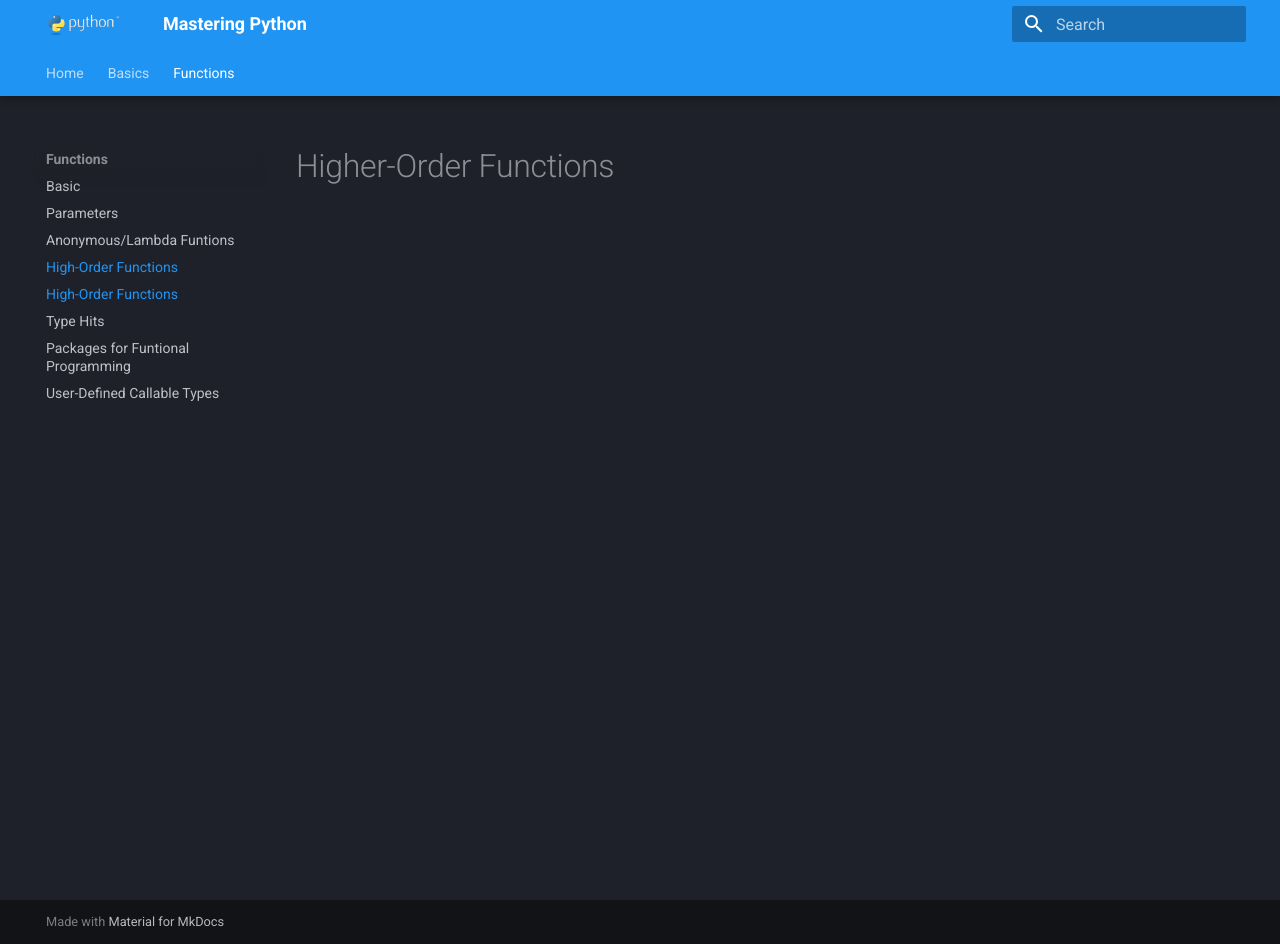
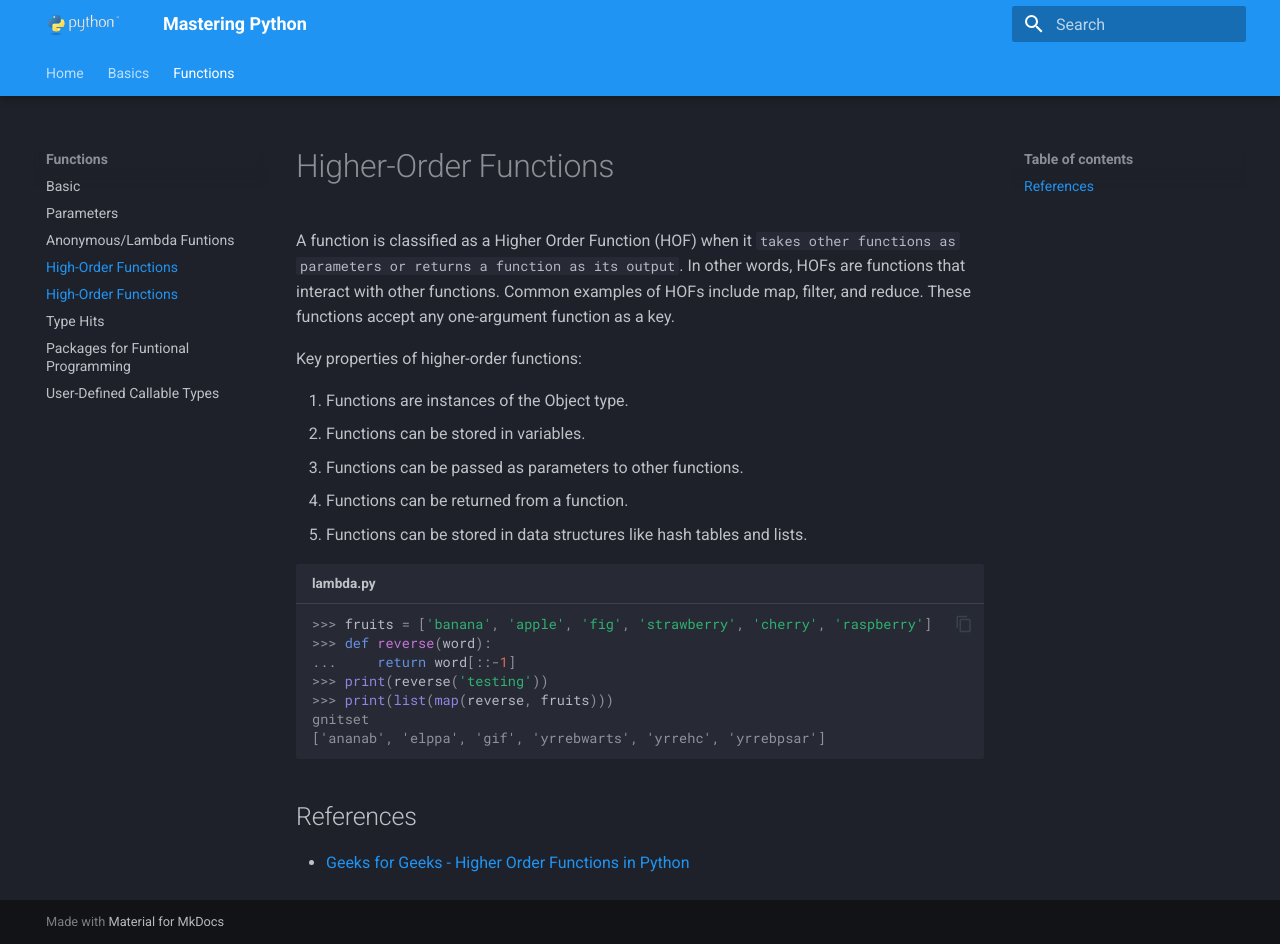
Before and after one commit to RomeroGabriel/mastering-python, an MkDocs documentation site: the page built from documentation/functions/high_order_func.md, in a window 1280 px wide and 944 px high. Built offline with MkDocs 1.6.1 and Material for MkDocs 9.7.7, drawn with Linux system fonts in a browser that asks for light colours.

Commit message:
Finish HOF

````diff
--- a/documentation/functions/high_order_func.md
+++ b/documentation/functions/high_order_func.md
@@ -1 +1,24 @@
 # Higher-Order Functions
+
+A function is classified as a Higher Order Function (HOF) when it `takes other functions as parameters or returns a function as its output`. In other words, HOFs are functions that interact with other functions.
+Common examples of HOFs include map, filter, and reduce. These functions accept any one-argument function as a key.
+
+Key properties of higher-order functions:
+
+1. Functions are instances of the Object type.
+1. Functions can be stored in variables.
+1. Functions can be passed as parameters to other functions.
+1. Functions can be returned from a function.
+1. Functions can be stored in data structures like hash tables and lists.
+
+```pycon exec="1" source="console" title="lambda.py"
+>>> fruits = ['banana', 'apple', 'fig', 'strawberry', 'cherry', 'raspberry']
+>>> def reverse(word):
+...     return word[::-1]
+>>> print(reverse('testing'))
+>>> print(list(map(reverse, fruits)))
+```
+
+## References
+
+- [Geeks for Geeks - Higher Order Functions in Python](https://www.geeksforgeeks.org/higher-order-functions-in-python/)
````
